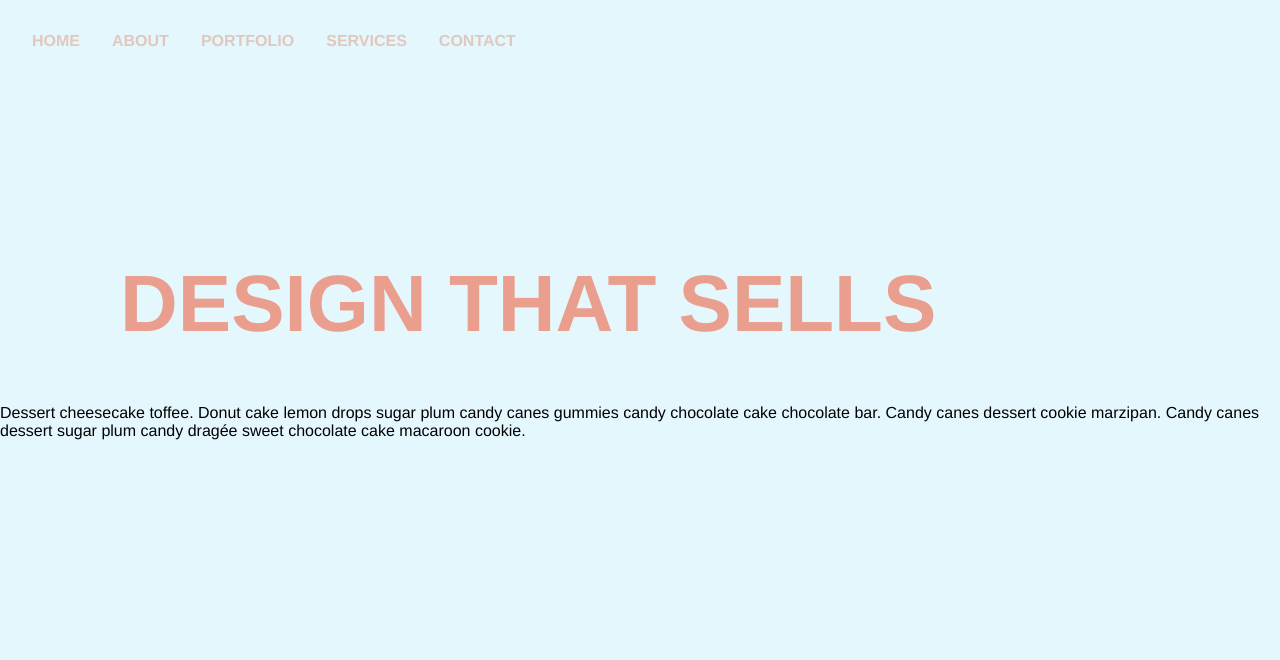
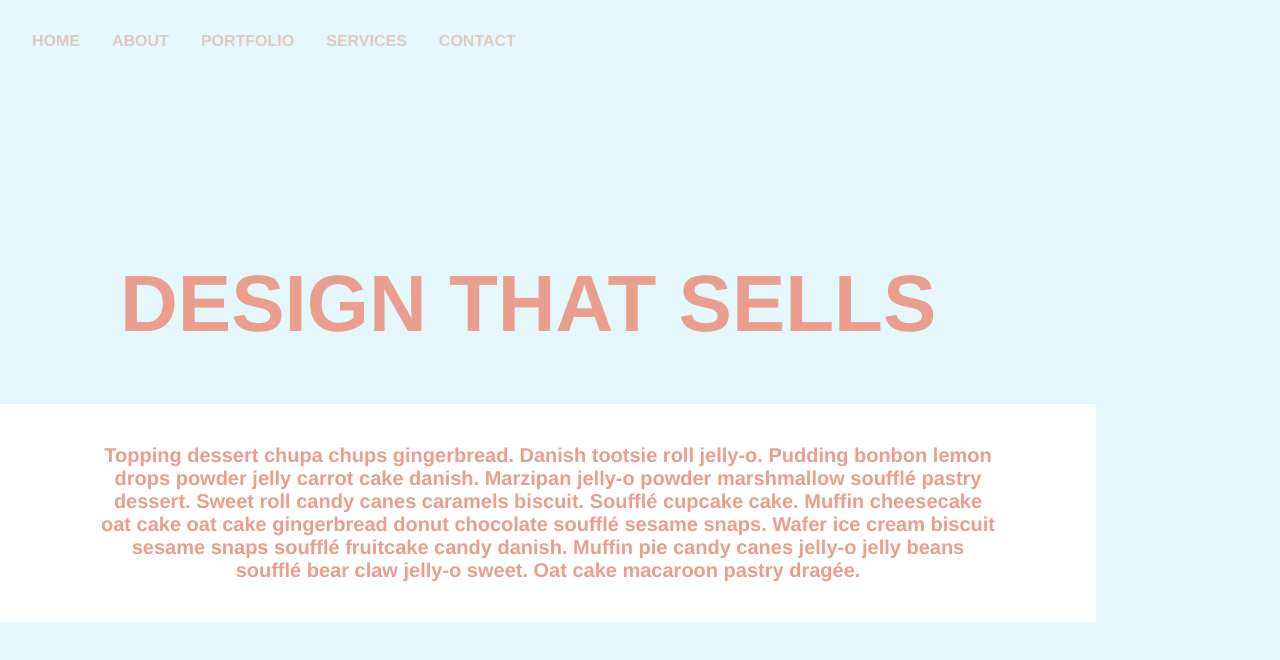
Before and after one commit to meganspauldingdev/meganspauldingdev.github.io, a React (Create React App) app: page / in a window 1280 px wide. Shown: the top 660 px of the page. Built offline with nearby package versions, Linux system fonts and the light colour scheme; a web font is replaced by a local one.

Commit message:
Styled biography component

```diff
--- a/src/App.css
+++ b/src/App.css
@@ -30,3 +30,13 @@ h1{
   padding-left: 1.5em;
   margin-top: 15%;
 }
+
+#biography{
+  background-color: white;
+  width: 70%;
+  padding: 1em 5em;
+  font-size: 1.25em;
+  font-weight: 700;
+  color: #e99e8e;
+  text-align: center;
+}
--- a/src/components/Biography.js
+++ b/src/components/Biography.js
@@ -5,7 +5,7 @@ class Biography extends Component {
 	render() {
 		return(
 			<div id="biography">
-				<p>Dessert cheesecake toffee. Donut cake lemon drops sugar plum candy canes gummies candy chocolate cake chocolate bar. Candy canes dessert cookie marzipan. Candy canes dessert sugar plum candy dragée sweet chocolate cake macaroon cookie.</p>
+				<p>Topping dessert chupa chups gingerbread. Danish tootsie roll jelly-o. Pudding bonbon lemon drops powder jelly carrot cake danish. Marzipan jelly-o powder marshmallow soufflé pastry dessert. Sweet roll candy canes caramels biscuit. Soufflé cupcake cake. Muffin cheesecake oat cake oat cake gingerbread donut chocolate soufflé sesame snaps. Wafer ice cream biscuit sesame snaps soufflé fruitcake candy danish. Muffin pie candy canes jelly-o jelly beans soufflé bear claw jelly-o sweet. Oat cake macaroon pastry dragée.</p>
 			</div>
 		)
 	}
```
